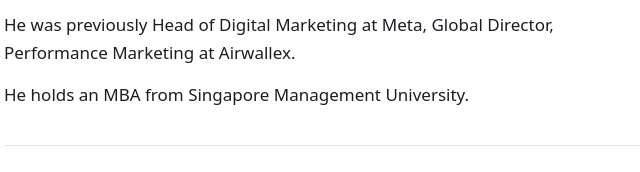
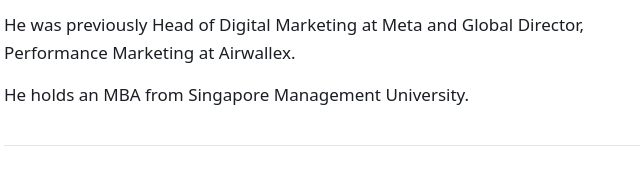
Before and after one commit to amit-kaushik-official/amit-kaushik-official.github.io, a plain HTML site: page index.html in a window 1280 px wide. Shown: the part 373-545 px from the top of the page, 316-956 px from the left. Drawn offline with Linux system fonts and the light colour scheme.

Commit message:
Update index.html

```diff
--- a/index.html
+++ b/index.html
@@ -72,7 +72,7 @@
 
   <p>He is a global marketing and growth leader with more than 15 years of experience scaling businesses, building high-performing teams and driving measurable growth.</p>
 
-  <p>He was previously Head of Digital Marketing at Meta, Global Director, Performance Marketing at Airwallex.</p>
+  <p>He was previously Head of Digital Marketing at Meta and Global Director, Performance Marketing at Airwallex.</p>
 
   <p>He holds an MBA from Singapore Management University.</p>
 
```
